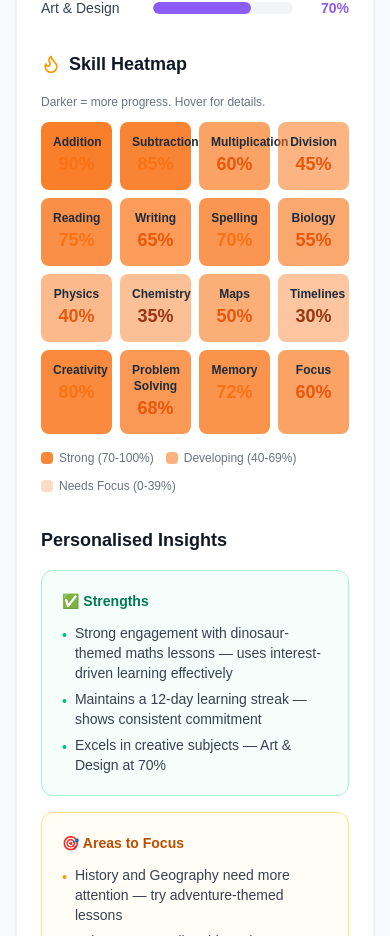
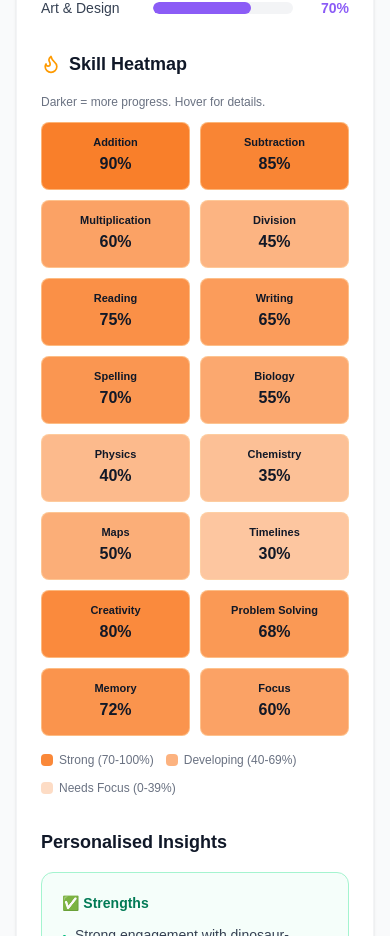
Before and after one commit to MFangler1/KokoLEARN, a Next.js app: page /dashboard/reports in a window 390 px wide. Shown: the part 1999-2935 px from the top of the page. Built offline with nearby package versions, Linux system fonts and the light colour scheme.

Commit message:
Skill heatmap: fix tile overlap (responsive grid, wrapped labels, min-height) and orange-on-orange contrast (AA-safe near-black text)

```diff
--- a/app/dashboard/reports/page.tsx
+++ b/app/dashboard/reports/page.tsx
@@ -483,7 +483,7 @@ export default function ReportPage() {
                 Skill Heatmap
               </h3>
               <p className="text-xs text-gray-500 mb-3">Darker = more progress. Hover for details.</p>
-              <div className="grid grid-cols-4 sm:grid-cols-6 lg:grid-cols-8 gap-2">
+              <div className="grid grid-cols-2 gap-2.5 sm:grid-cols-4 md:grid-cols-5 lg:grid-cols-6 xl:grid-cols-8">
                 {[
                   { skill: "Addition", lvl: 90 }, { skill: "Subtraction", lvl: 85 }, { skill: "Multiplication", lvl: 60 },
                   { skill: "Division", lvl: 45 }, { skill: "Reading", lvl: 75 }, { skill: "Writing", lvl: 65 },
@@ -496,11 +496,14 @@ export default function ReportPage() {
                   return (
                     <div
                       key={s.skill}
-                      className="group relative rounded-lg p-3 text-center cursor-help transition-transform hover:scale-105"
+                      title={`${s.skill}: ${s.lvl}% progress`}
+                      className="group relative flex min-h-[68px] flex-col items-center justify-center rounded-lg border border-orange-200/60 px-2 py-2.5 text-center cursor-help transition-transform hover:scale-105"
                       style={{ backgroundColor: `rgba(249, 115, 22, ${alpha})` }}
                     >
-                      <p className="text-xs font-semibold text-gray-800">{s.skill}</p>
-                      <p className="text-lg font-bold" style={{ color: s.lvl >= 70 ? "#F97316" : s.lvl >= 40 ? "#EA580C" : "#9A3412" }}>{s.lvl}%</p>
+                      <p className="w-full break-words text-[11px] font-semibold leading-tight text-[#111827]">
+                        {s.skill}
+                      </p>
+                      <p className="mt-0.5 text-base font-bold text-[#111827]">{s.lvl}%</p>
                     </div>
                   );
                 })}
```
